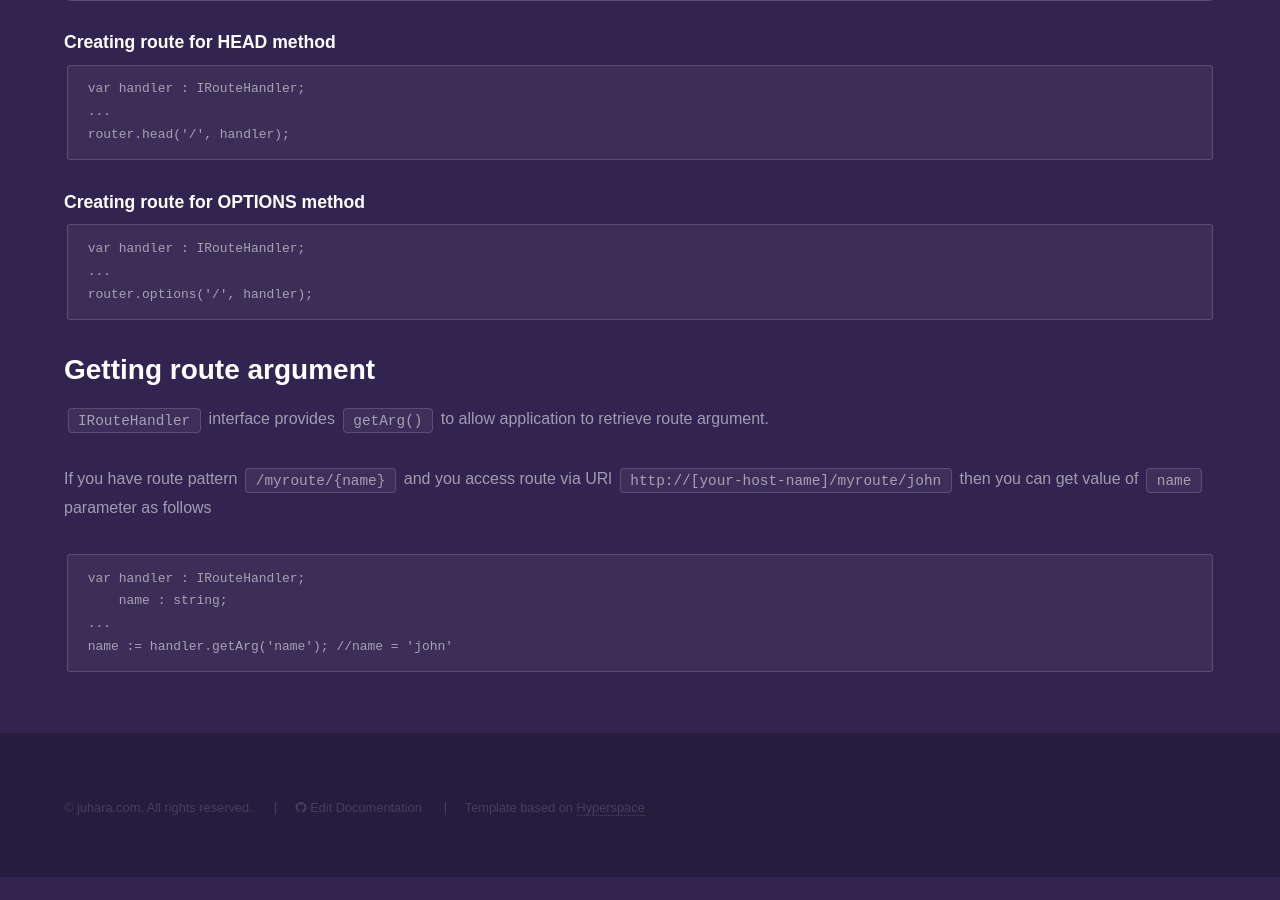
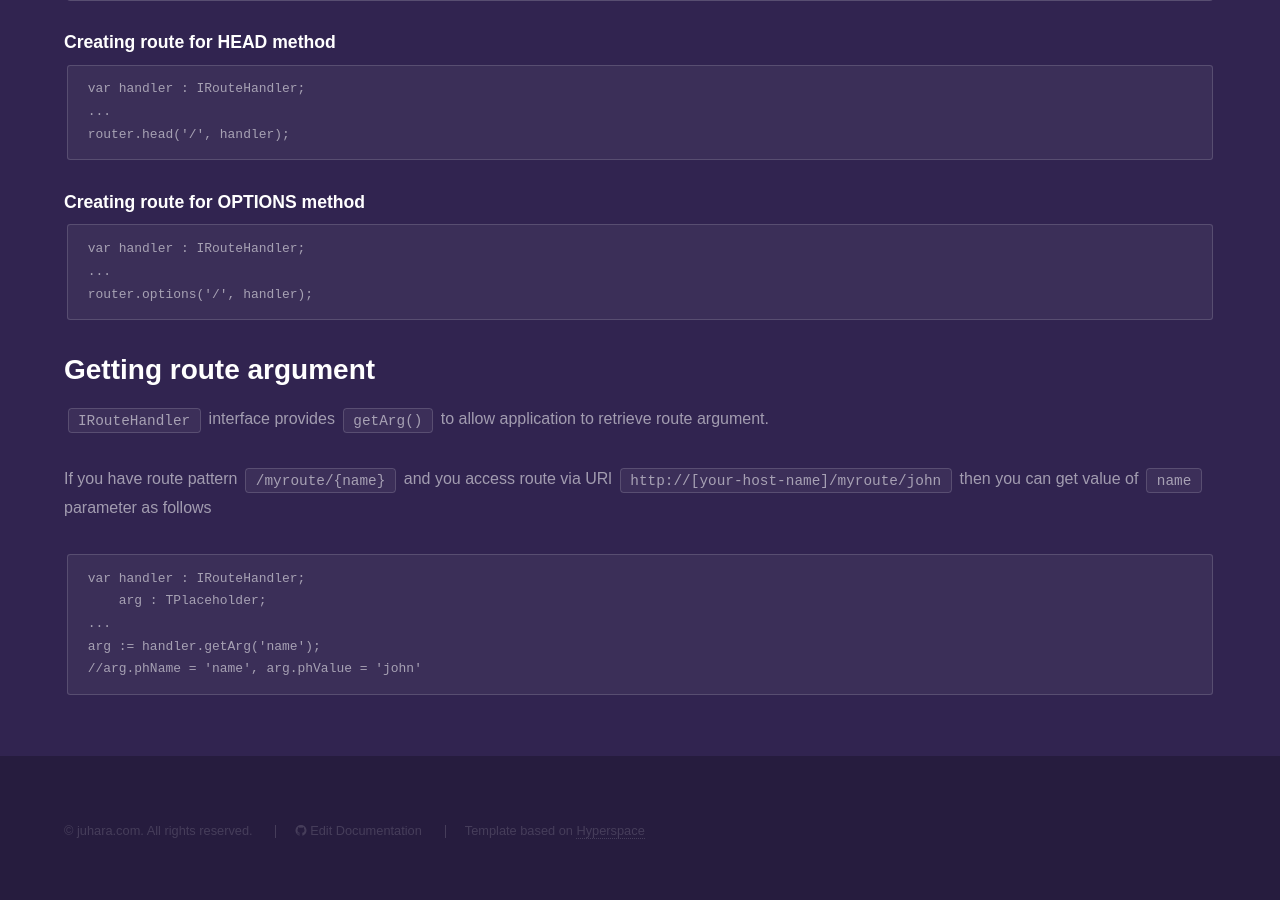
Before and after one commit to fanoframework/fanoframework.github.io, a Jekyll site: the page built from working-with-router/index.md, in a window 1280 px wide and 900 px high, scrolled down 1361 px. Built offline with Jekyll 4.4.1, drawn with Linux system fonts in a browser that asks for light colours; our own code applies the rules of GitHub Pages for plain Markdown files; before the commit the page ends 2238 px from its top, so only the background shows below that.

Commit message:
update incorrect code

````diff
--- a/working-with-router/index.md
+++ b/working-with-router/index.md
@@ -81,7 +81,8 @@ If you have route pattern `/myroute/{name}` and you access route via URl `http:/
 
 ```
 var handler : IRouteHandler;
-    name : string;
+    arg : TPlaceholder;
 ...
-name := handler.getArg('name'); //name = 'john'
+arg := handler.getArg('name');
+//arg.phName = 'name', arg.phValue = 'john'
 ```
````
